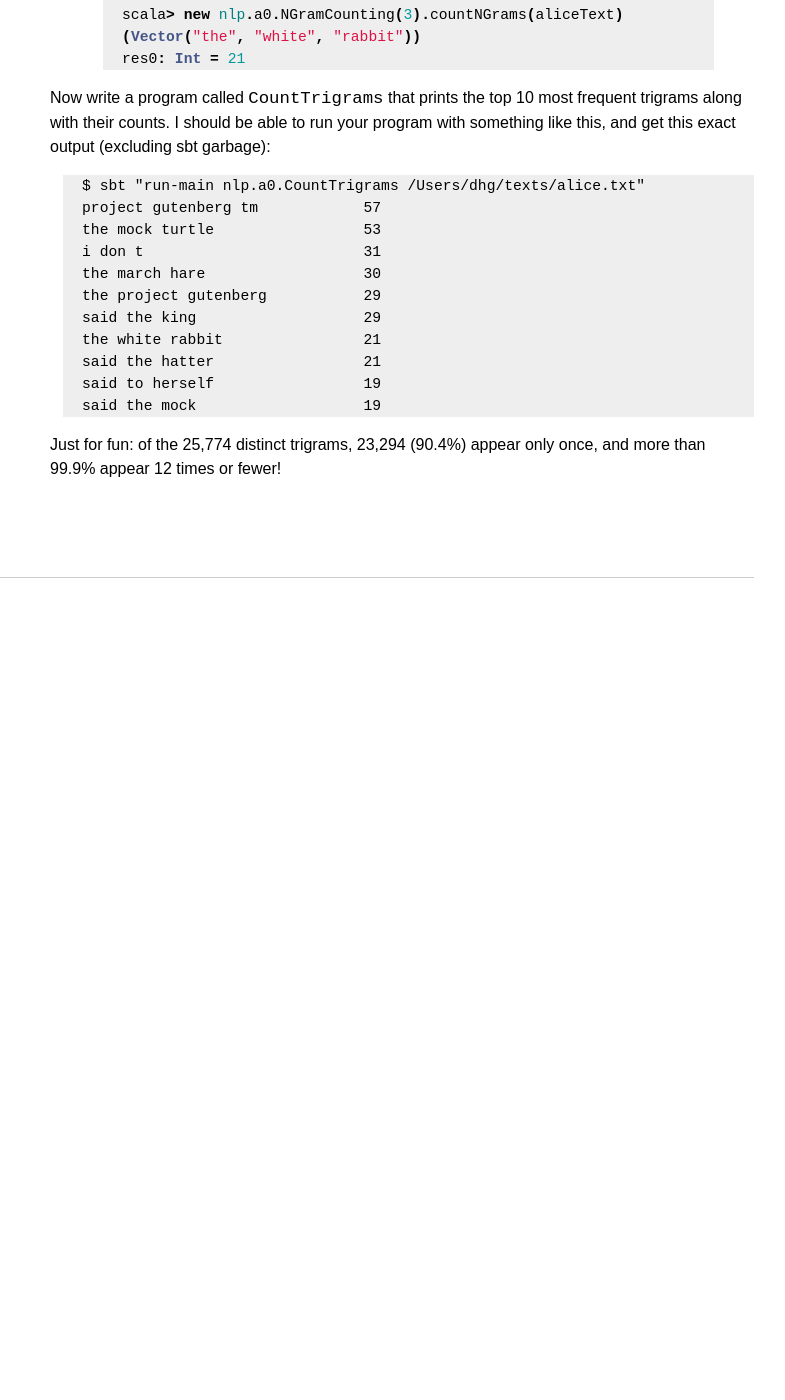
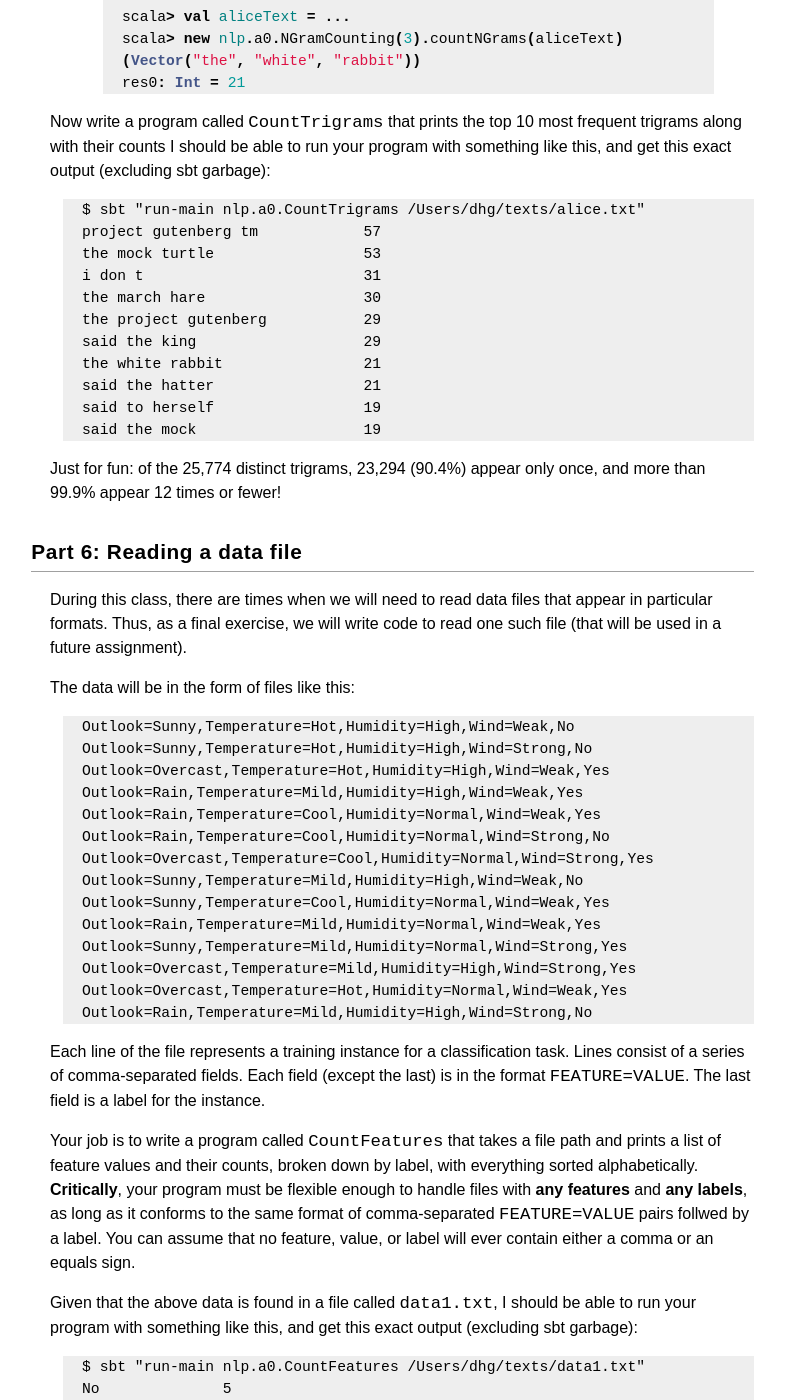
Before and after one commit to sissyliberation/nlpclass-fall2013, a Jekyll site: the page built from site/assignments/a0programming.md, in a window 1280 px wide and 1400 px high, scrolled down 5607 px. Shown: the whole window, without its empty margins (406-1191 px from the left). Built offline with Jekyll 4.4.1, drawn with Linux system fonts in a browser that asks for light colours; before the commit the page ends 6237 px from its top, so only the background shows below that; some of the changed text lies outside the part shown.

Commit message:
added data-file-reading exercise to a0

```diff
--- a/site/assignments/a0programming.md
+++ b/site/assignments/a0programming.md
@@ -82,6 +82,7 @@ The application should be in an `object` called `WordCount` in a package called
 	i              545     1.79
 	you            481     1.58
 	said           462     1.52
+
 
 ## Part 3: Removing stopwords
 
@@ -197,7 +198,7 @@ scala> new nlp.a0.NGramCounting(3).countNGrams(aliceText)(Vector("the", "white",
 res0: Int = 21
 {% endhighlight %}
 
-Now write a program called `CountTrigrams` that prints the top 10 most frequent trigrams along with their counts. I should be able to run your program with something like this, and get this exact output (excluding sbt garbage):
+Now write a program called `CountTrigrams` that prints the top 10 most frequent trigrams along with their counts I should be able to run your program with something like this, and get this exact output (excluding sbt garbage):
 
     $ sbt "run-main nlp.a0.CountTrigrams /Users/dhg/texts/alice.txt"
 	project gutenberg tm            57
@@ -212,3 +213,108 @@ Now write a program called `CountTrigrams` that prints the top 10 most frequent
 	said the mock                   19
 
 Just for fun: of the 25,774 distinct trigrams, 23,294 (90.4%) appear only once, and more than 99.9% appear 12 times or fewer!
+
+
+## Part 6: Reading a data file
+
+During this class, there are times when we will need to read data files that appear in particular formats.  Thus, as a final exercise, we will write code to read one such file (that will be used in a future assignment).
+
+The data will be in the form of files like this:
+
+	Outlook=Sunny,Temperature=Hot,Humidity=High,Wind=Weak,No
+	Outlook=Sunny,Temperature=Hot,Humidity=High,Wind=Strong,No
+	Outlook=Overcast,Temperature=Hot,Humidity=High,Wind=Weak,Yes
+	Outlook=Rain,Temperature=Mild,Humidity=High,Wind=Weak,Yes
+	Outlook=Rain,Temperature=Cool,Humidity=Normal,Wind=Weak,Yes
+	Outlook=Rain,Temperature=Cool,Humidity=Normal,Wind=Strong,No
+	Outlook=Overcast,Temperature=Cool,Humidity=Normal,Wind=Strong,Yes
+	Outlook=Sunny,Temperature=Mild,Humidity=High,Wind=Weak,No
+	Outlook=Sunny,Temperature=Cool,Humidity=Normal,Wind=Weak,Yes
+	Outlook=Rain,Temperature=Mild,Humidity=Normal,Wind=Weak,Yes
+	Outlook=Sunny,Temperature=Mild,Humidity=Normal,Wind=Strong,Yes
+	Outlook=Overcast,Temperature=Mild,Humidity=High,Wind=Strong,Yes
+	Outlook=Overcast,Temperature=Hot,Humidity=Normal,Wind=Weak,Yes
+	Outlook=Rain,Temperature=Mild,Humidity=High,Wind=Strong,No
+
+Each line of the file represents a training instance for a classification task.  Lines consist of a series of comma-separated fields.  Each field (except the last) is in the format `FEATURE=VALUE`.  The last field is a label for the instance.
+
+Your job is to write a program called `CountFeatures` that takes a file path and prints a list of feature values and their counts, broken down by label, with everything sorted alphabetically.  **Critically**, your program must be flexible enough to handle files with **any features** and **any labels**, as long as it conforms to the same format of comma-separated `FEATURE=VALUE` pairs follwed by a label.  You can assume that no feature, value, or label will ever contain either a comma or an equals sign.
+
+Given that the above data is found in a file called `data1.txt`, I should be able to run your program with something like this, and get this exact output (excluding sbt garbage):
+
+    $ sbt "run-main nlp.a0.CountFeatures /Users/dhg/texts/data1.txt"
+	No              5
+	    Humidity
+	        High            4
+	        Normal          1
+	    Outlook
+	        Rain            2
+	        Sunny           3
+	    Temperature
+	        Cool            1
+	        Hot             2
+	        Mild            2
+	    Wind
+	        Strong          3
+	        Weak            2
+	Yes             9
+	    Humidity
+	        High            3
+	        Normal          6
+	    Outlook
+	        Overcast        4
+	        Rain            3
+	        Sunny           2
+	    Temperature
+	        Cool            3
+	        Hot             2
+	        Mild            4
+	    Wind
+	        Strong          3
+	        Weak            6
+
+If I run it with a file `data2.txt` that contains:
+
+	word=the,word=movie,word=was,word=the,word=worst,neg=worst,-
+	word=i,word=loved,word=this,word=movie,pos=loved,+
+	word=the,word=best=,word=actor,word=was,word=bad,pos=best,neg=bad,-
+	word=hated,word=this,word=terrible,word=movie,neg=terrible,neg=hated,-
+	word=had,word=a,word=chase,word=and,word=a,word=fight,neutral
+
+Then I should be able to run your program with something like this, and get this exact output (excluding sbt garbage):
+
+    $ sbt "run-main nlp.a0.CountFeatures /Users/dhg/texts/data2.txt"
+	+               1
+	    pos
+	        loved           1
+	    word
+	        i               1
+	        loved           1
+	        movie           1
+	        this            1
+	-               3
+	    neg
+	        bad             1
+	        hated           1
+	        terrible        1
+	        worst           1
+	    pos
+	        best            1
+	    word
+	        actor           1
+	        bad             1
+	        best            1
+	        hated           1
+	        movie           2
+	        terrible        1
+	        the             3
+	        this            1
+	        was             2
+	        worst           1
+	neutral         1
+	    word
+	        a               2
+	        and             1
+	        chase           1
+	        fight           1
+	        had             1
```
Also changed, not shown: site/scala/basics.md (+1 -1 lines), site/scala/index.md (+4 -0 lines).
